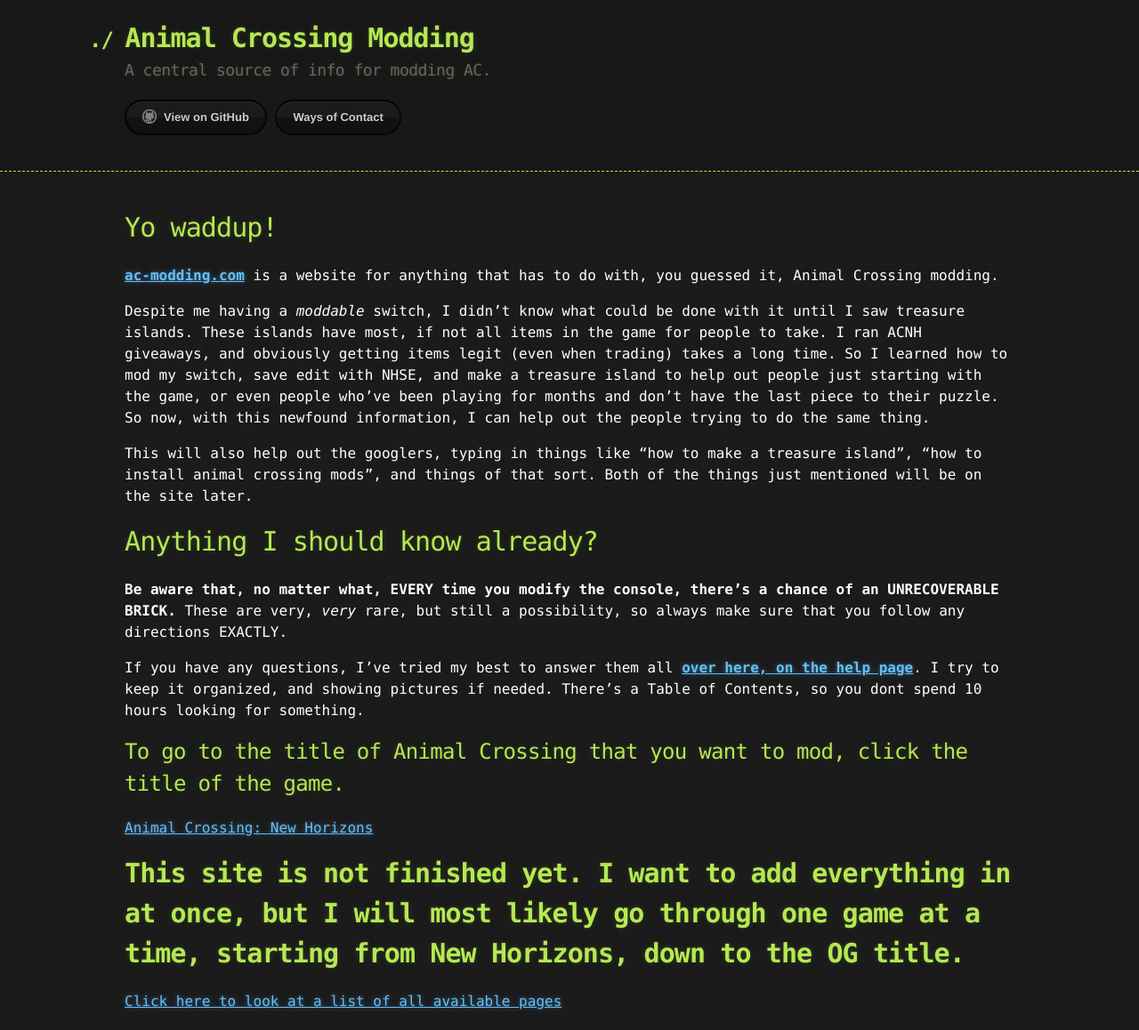
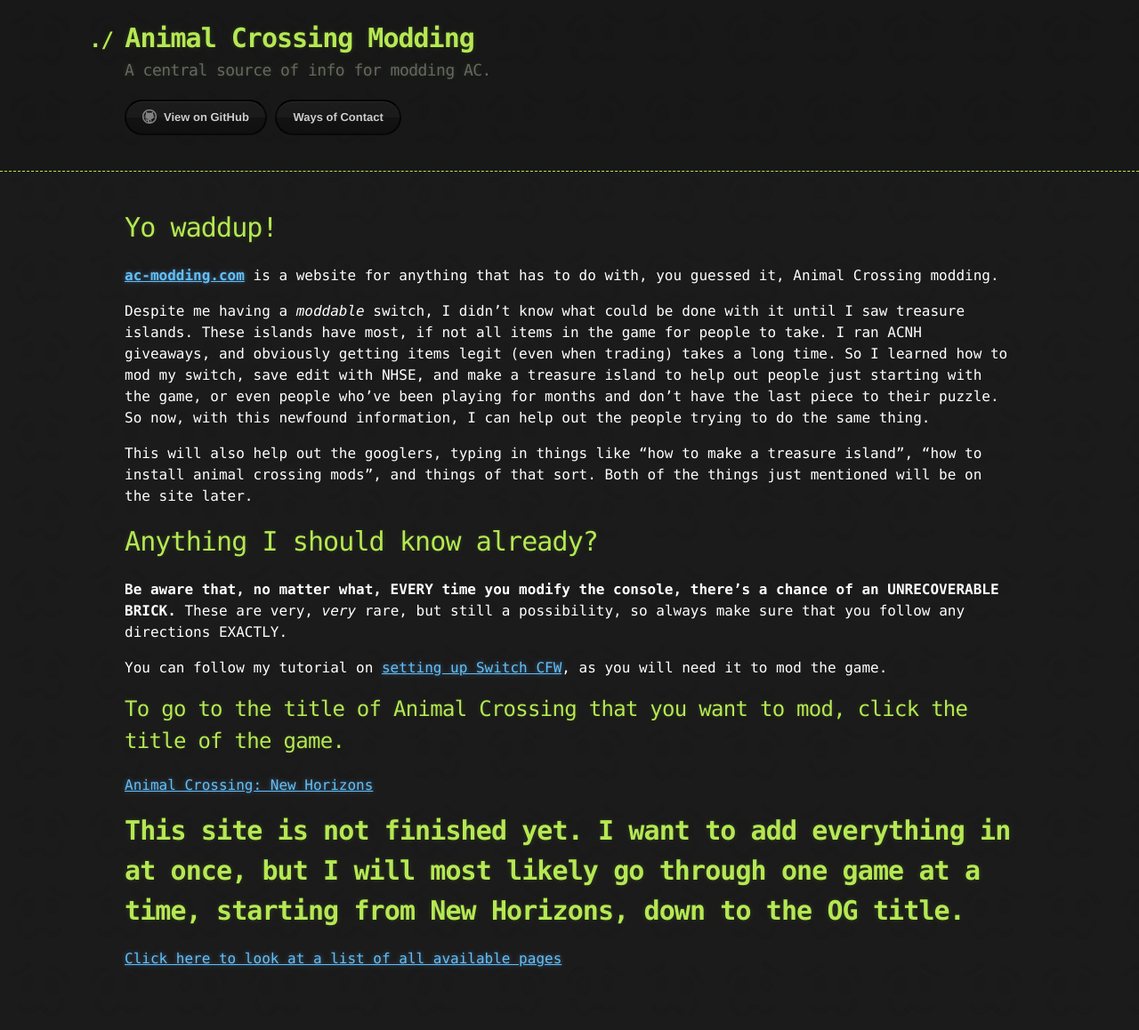
Before and after one commit to inconsistent-dg/AC-Modding, a Jekyll site: the page built from index.md, in a window 1280 px wide. Shown: the whole page at 89% size. Built offline with Jekyll 4.4.1, drawn with Linux system fonts in a browser that asks for light colours; our own code applies the rules of GitHub Pages for plain Markdown files; after the commit the page ends 1110 px from its top, so only the background shows below that.

Commit message:
and again

```diff
--- a/index.md
+++ b/index.md
@@ -8,8 +8,7 @@ This will also help out the googlers, typing in things like "how to make a treas
 # Anything I should know already?
 **Be aware that, no matter what, EVERY time you modify the console, there's a chance of an UNRECOVERABLE BRICK.** These are very, *very* rare, but still a possibility, so always make sure that you follow any directions EXACTLY.
 
-If you have any questions, I've tried my best to answer them all **[over here, on the help page](/help)**. I try to keep it organized, and showing pictures if needed. There's a Table of Contents, so you dont spend 10 hours looking for something.
-
+You can follow my tutorial on [setting up Switch CFW](switch-guide), as you will need it to mod the game.
 
 ## To go to the title of Animal Crossing that you want to mod, click the title of the game.
 [Animal Crossing: New Horizons](/ACNH)
```
Also changed, not shown: SysDVR.md (+2 -2 lines).
